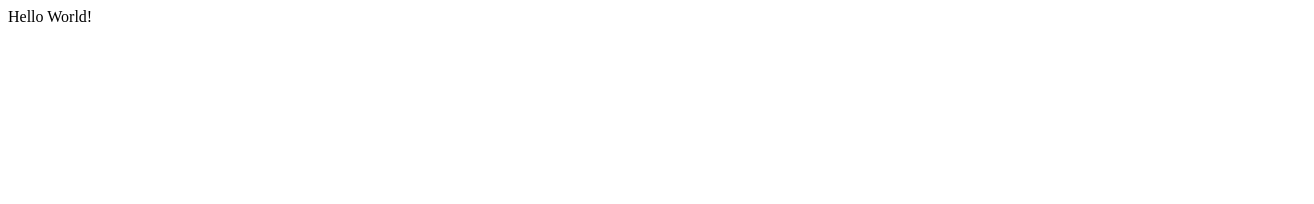
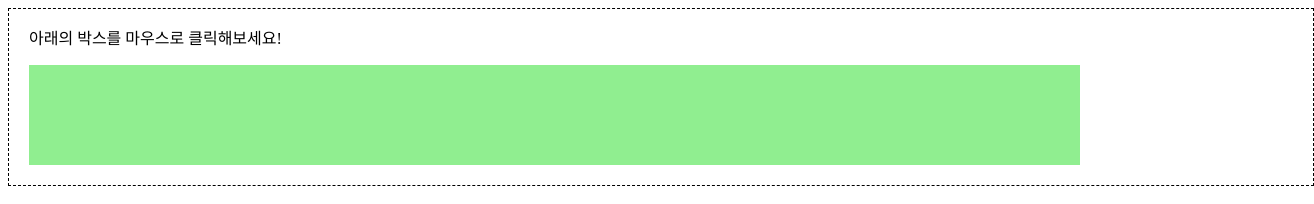
Before and after one commit to bb0nzii/9_vuecdn, a plain HTML site: page index.html in a window 1280 px wide. Shown: the whole page, 1314 px wide, since content can reach past the window. Drawn offline with nearby package versions, Linux system fonts and the light colour scheme.

Commit message:
Update index.html

```diff
--- a/index.html
+++ b/index.html
@@ -5,8 +5,16 @@
 </head>
 <body>
 
+  <style>
+    #app{border: dashed 1px; width: 100%; padding: 0 20px 20px 20px;}
+    #app>div{width: 80%; height: 60px; background: lightgreen; padding: 20px; font-weight: bold;}
+  </style>
+
   <div id="app">
-    {{ message }}
+    <p>아래의 박스를 마우스로 클릭해보세요!</p>
+    <div v-on:click="changeText">
+      {{text}}
+    </div>
   </div>
 
   <script src="https://unpkg.com/vue@3/dist/vue.global.js"></script>
@@ -15,7 +23,12 @@
     const app = Vue.createApp({
       data() {
         return {
-          message: "Hello World!"
+          text: ""
+        }
+      },
+      methods:{
+        changeText(){
+          this.text = 'hello world!'
         }
       }
     })
```
